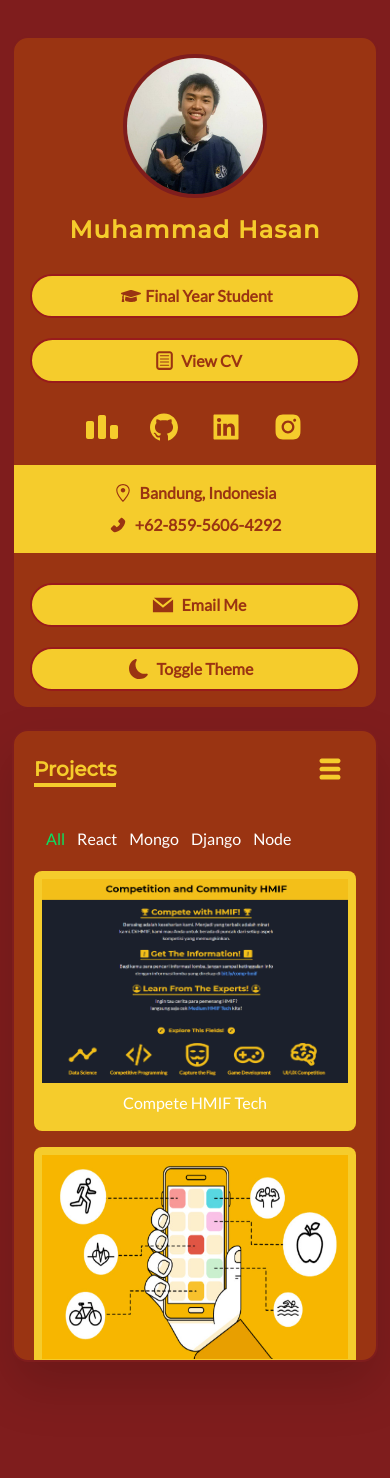
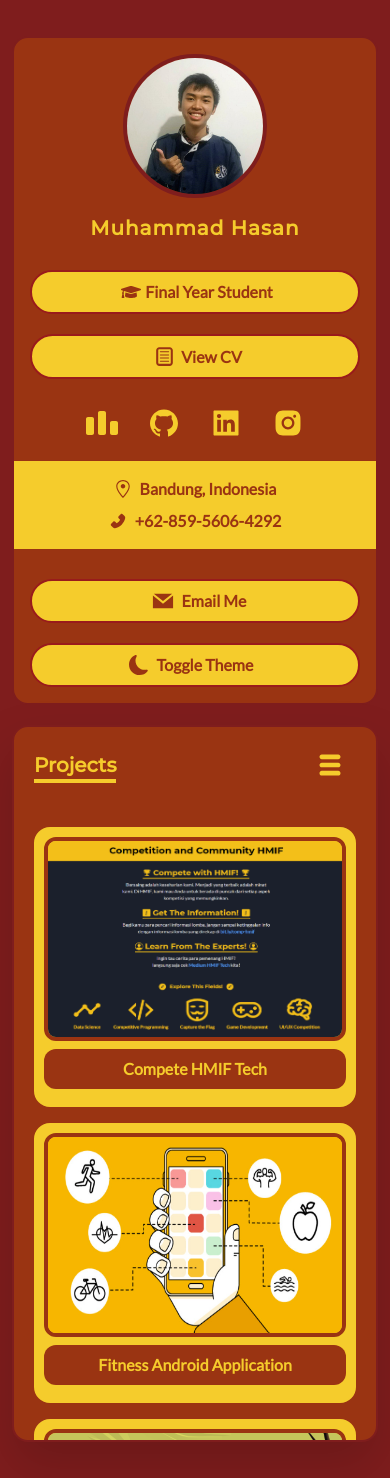
Before and after one commit to muhammadhasan01/portofolio, a Next.js app: page /projects in a window 390 px wide. Before the commit the page ends 1398 px from the top, so only its background shows below. Built offline with nearby package versions, Linux system fonts and the light colour scheme.

Commit message:
feat: add project section

```diff
--- a/components/DropDown.tsx
+++ b/components/DropDown.tsx
@@ -23,7 +23,9 @@ const Dropdown: FunctionComponent<{
     setDropdownPopoverShow(false);
   };
   const handleClickItem = (item: string) => {
-    setDropdownPopoverShow(false);
+    if (item !== activeItem) {
+      setDropdownPopoverShow(false);
+    }
     setActiveItem(item);
   };
   return (
@@ -54,14 +56,12 @@ const Dropdown: FunctionComponent<{
               style={{ minWidth: '10rem' }}
             >
               {navItems.map(({ name, route }) => {
-                if (activeItem === name) {
-                  return null;
-                }
                 return (
                   <Link href={route} scroll={false}>
                      <span onClick={() => handleClickItem(name)}
-                           className='text-medium py-2 px-4 font-medium dark:font-semibold cursor-pointer
-                        capitalize block w-full whitespace-nowrap bg-transparent'>
+                           className={'text-medium py-2 px-4 cursor-pointer ' +
+                           (name === activeItem ? ' font-bold ' : '') +
+                           ' capitalize block w-full whitespace-nowrap'}>
                        {name}
                      </span>
                   </Link>
--- a/components/ProjectCard.tsx
+++ b/components/ProjectCard.tsx
@@ -1,4 +1,4 @@
-import { FunctionComponent, useState } from 'react';
+import { FunctionComponent } from 'react';
 import { IProject } from '../utils/type';
 import { AiFillGithub, AiFillProject } from 'react-icons/ai';
 import { MdClose } from 'react-icons/md';
@@ -13,7 +13,7 @@ const ProjectCard: FunctionComponent<{
   setShowDetail: (id: number | null) => void
 }> = ({
         project: {
-          id, name, category, deployedUrl,
+          id, name, deployedUrl,
           githubUrl, imagePath, description, keyTechs,
         },
         showDetail,
@@ -22,43 +22,52 @@ const ProjectCard: FunctionComponent<{
 
   return (
     <div>
+      <div className='border-4 border-orange-800 dark:border-cnc-yellow rounded-xl'>
         <Image
           src={imagePath}
           alt={name}
-        className='cursor-pointer'
+          className='cursor-pointer rounded-lg'
           onClick={() => setShowDetail(id)}
           width='300'
           height='200'
           layout='responsive'
           quality='100'
         />
-      <p className='my-2 text-center'>{name}</p>
+      </div>
+      <div className='my-2 font-semibold text-center cursor-pointer
+        text-cnc-yellow bg-orange-800 dark:bg-dark-800 p-2 rounded-xl'
+              onClick={() => setShowDetail(id)}
+      >
+        {name}
+      </div>
       {
         showDetail === id &&
-        <div className='grid md:grid-cols-2 absolute top-0 left-0 z-10
-          h-auto w-full gap-x-12 text-black bg-gray-200 dark:text-white dark:bg-dark-100 p-3
-          md:p-10 rounded-lg'>
+        <div className='grid md:grid-cols-2 absolute top-5 lg:top-20 left-0 w-full lg:left-10 lg:w-11/12 drop-shadow-2xl z-10
+          h-auto gap-x-12 text-black bg-gray-800 dark:text-white dark:bg-dark-100 p-3 border-2 border-gray-900 dark:border-cnc-yellow p-5
+          md:p-10 rounded-xl'>
           <motion.div variants={stagger} initial='initial' animate='animate'>
-            <motion.div variants={fadeInUp} className='border-4 border-gray-700'>
+            <motion.div variants={fadeInUp} className='border-4 border-gray-900 dark:border-cnc-yellow'>
               <Image
                 src={imagePath}
                 alt={name}
                 layout='responsive'
                 height='300'
                 width='400'
-                quality='90'
+                quality='100'
               />
             </motion.div>
             <motion.div variants={fadeInUp} className='flex justify-center my-4 space-x-3'>
               <a href={githubUrl} target='_blank'
-                 className='flex items-center px-4 py-2 space-x-3 bg-gray-200 dark:bg-dark-300'>
-                <AiFillGithub /> <span>Github</span>
+                 className='flex items-center font-semibold
+                 px-4 py-2 space-x-3 bg-gray-200 rounded-xl dark:bg-dark-800'>
+                <AiFillGithub size={20} /> <span>Github</span>
               </a>
               {deployedUrl &&
               (
                 <a href={deployedUrl} target='_blank'
-                   className='flex items-center px-4 py-2 space-x-3 bg-gray-200 dark:bg-dark-300'>
-                  <AiFillProject />
+                   className='flex items-center font-semibold
+                   px-4 py-2 space-x-3 bg-gray-100 rounded-xl dark:bg-dark-800'>
+                  <AiFillProject size={20} />
                   <span>Project</span>
                 </a>
               )
@@ -66,20 +75,24 @@ const ProjectCard: FunctionComponent<{
             </motion.div>
           </motion.div>
           <motion.div variants={stagger} animate='animate' initial='initial'>
-            <motion.h2 variants={fadeInUp} className='mb-3 text-xl font-medium md:text-2xl'>{name}</motion.h2>
-            <motion.h3 variants={fadeInUp} className='mb-3 font-medium'>{description}</motion.h3>
-            <motion.div variants={fadeInUp} className='flex flex-wrap mt-5 space-x-2 text-sm tracking-wider'>
+            <motion.h2 variants={fadeInUp}
+                       className='mb-3 text-xl font-montserrat text-orange-300 dark:text-cnc-yellow
+                       font-semibold md:text-2xl'>{name}</motion.h2>
+            <motion.h3 variants={fadeInUp}
+                       className='mb-3 text-white font-medium overflow-auto pr-3 h-36 lg:h-56'>{description}</motion.h3>
+            <motion.div variants={fadeInUp} className='lg:flex overflow-auto items-center items-center hidden
+            mt-3 space-x-2 text-sm font-semibold'>
               {keyTechs.map(tech => (
-                <span key={tech} className='px-2 py-1 my-1 bg-gray-200 dark:bg-dark-300'>
+                <span key={tech} className='px-3 py-2 my-2 bg-gray-200 dark:bg-dark-800 rounded-lg'>
                 {tech}
               </span>
               ))}
             </motion.div>
           </motion.div>
           <button onClick={() => setShowDetail(null)}
-                  className='absolute top-3 right-3 rounded-full focus:outline-none bg-gray-200 dark:bg-dark-300'
+                  className='absolute top-3 right-3 rounded-full focus:outline-none bg-red-500'
           >
-            <MdClose size={30} />
+            <MdClose className='dark:text-dark' size={30} />
           </button>
         </div>
       }
--- a/components/Sidebar.tsx
+++ b/components/Sidebar.tsx
@@ -28,12 +28,12 @@ const Sidebar = () => {
           quality='100'
         />
       </div>
-      <h3 className='my-4 xl:text-3xl text-2xl font-bold text-cnc-yellow tracking-wider font-montserrat'>
+      <h3 className='my-4 text-xl xl:text-3xl md:text-2xl font-bold text-cnc-yellow tracking-wider font-montserrat'>
         Muhammad Hasan
       </h3>
       <div className='flex flex-col'>
         <p
-          className='flex items-center justify-center px-2 py-2 my-3 border-2 border-red-800
+          className='flex items-center justify-center px-2 py-2 my-3 border-2 border-red-800 cursor-pointer
           dark:border-cnc-yellow font-semibold dark:text-cnc-yellow text-orange-800 bg-cnc-yellow dark:bg-dark-500 rounded-full'>
           <FaGraduationCap className='mx-1' size={20} />
           <span>Final Year Student</span></p>
--- a/package.json
+++ b/package.json
@@ -12,7 +12,8 @@
     "next-themes": "0.0.15",
     "react": "17.0.2",
     "react-dom": "17.0.2",
-    "react-icons": "^4.3.1"
+    "react-icons": "^4.3.1",
+    "react-responsive": "^9.0.0-beta.5"
   },
   "devDependencies": {
     "@types/react": "^17.0.37",
--- a/pages/projects.tsx
+++ b/pages/projects.tsx
@@ -1,29 +1,16 @@
 import React, { useState } from 'react';
 import { projectData } from '../utils/data';
 import ProjectCard from '../components/ProjectCard';
-import ProjectsNavbar from '../components/ProjectsNavbar';
-import { Category, IProject } from '../utils/type';
 import { motion } from 'framer-motion';
 import { fadeInUp, routeAnimation, stagger } from '../utils/animations';
 import Head from 'next/head';
 
 const projects = () => {
-  const [projectState, setProjectState] = useState<IProject[]>(projectData);
-  const [active, setActive] = useState<Category | 'all'>('all');
-  const handlerFilterCategory = (category: Category | 'all') => {
-    setActive(category);
-    if (category === 'all') {
-      setProjectState(projectData);
-      return;
-    }
-    const filteredProject = projectData.filter(p => p.category.includes(category));
-    setProjectState(filteredProject);
-  };
   const [showDetail, setShowDetail] = useState<number | null>(null);
   return (
     <motion.div
       className='px-5 py-2 overflow-y-auto'
-      style={{ height: '65vh' }}
+      style={{ height: '75vh' }}
       variants={routeAnimation}
       initial='initial'
       animate='animate'
@@ -34,17 +21,17 @@ const projects = () => {
           Hasan's Personal Website | Projects
         </title>
       </Head>
-      <ProjectsNavbar handlerFilterCategory={handlerFilterCategory} active={active} />
       <motion.div
-        className='grid grid-cols-12 gap-4 my-3 relative'
+        className='grid grid-cols-12 gap-4 my-3'
         variants={stagger}
         initial='initial'
         animate='animate'
       >
         {
-          projectState.map(project => (
+          projectData.map(project => (
             <motion.div
-              className='col-span-12 sm:col-span-6 lg:col-span-4 p-2 bg-cnc-yellow dark:bg-dark-300 rounded-lg'
+              className='col-span-12 sm:col-span-6 border-2 border-cnc-yellow
+              lg:col-span-4 p-2 bg-cnc-yellow dark:bg-dark rounded-2xl'
               variants={fadeInUp}
             >
               <ProjectCard project={project} key={project.name} showDetail={showDetail} setShowDetail={setShowDetail} />
--- a/utils/type.ts
+++ b/utils/type.ts
@@ -24,7 +24,6 @@ export interface IProject {
   imagePath: string,
   deployedUrl: string,
   githubUrl: string,
-  category: Category[],
   keyTechs: string[]
 }
 
@@ -43,5 +42,3 @@ export interface IAchievement {
   description: string | null,
   Icon: IconType
 }
-
-export type Category = "react" | "node" | "express" | "django" | "mongo";
```
Also changed, not shown: public/images/projects/golang.png (added), 1 other file (tests, documents, lock files or other folders). Lines whose indentation alone changed are shown as unchanged.
